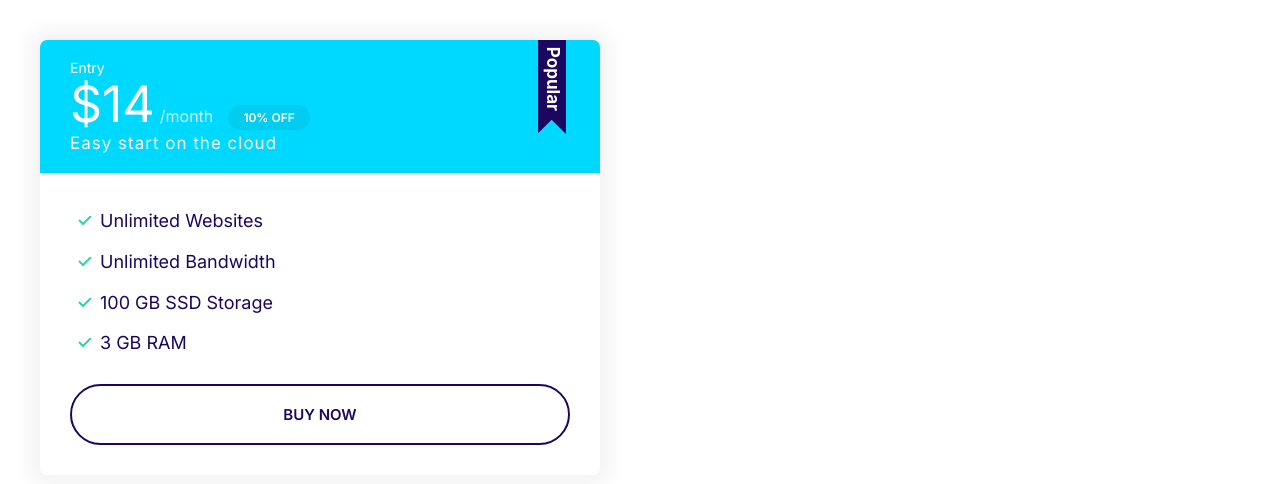
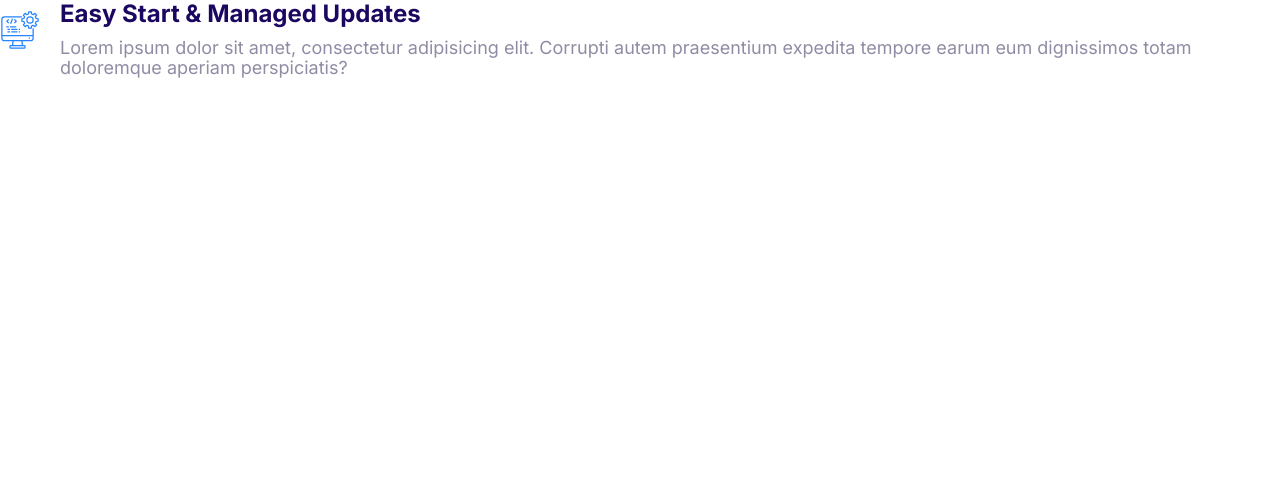
Before and after one commit to Oenghuswalsh/moshify, a plain HTML site: page index.html in a window 1280 px wide. Drawn offline with Linux system fonts and the light colour scheme.

Commit message:
Build media component.

```diff
--- a/css/styles.css
+++ b/css/styles.css
@@ -361,3 +361,21 @@ a {
     font-size: 1.7rem;
   }
 }
+
+/* Media */
+
+.media {
+  display: flex;
+}
+
+.media__title {
+  margin-top: 0;
+}
+
+.media__body {
+  margin: 0 2rem;
+}
+
+.media__image {
+  margin-top: 1rem;
+}
--- a/index.html
+++ b/index.html
@@ -15,26 +15,19 @@
     <link rel="stylesheet" href="css/styles.css" />
   </head>
   <body>
-    <div style="width: 50%; padding: 4rem">
-      <div class="plan plan--popular">
-        <div class="card card--secondary">
-          <header class="card__header">
-            <h3 class="plan__name">Entry</h3>
-            <span class="plan__price">$14</span>
-            <span class="plan__billing-cycle">/month</span>
-            <span class="badge badge--secondary badge--small">10% OFF</span>
-            <span class="plan__description">Easy start on the cloud</span>
-          </header>
-          <div class="card__body">
-            <ul class="list list--tick">
-              <li class="list__item">Unlimited Websites</li>
-              <li class="list__item">Unlimited Bandwidth</li>
-              <li class="list__item">100 GB SSD Storage</li>
-              <li class="list__item">3 GB RAM</li>
-            </ul>
-            <button class="btn btn--outline btn--block">Buy Now</button>
-          </div>
-        </div>
+    <div class="media">
+      <div class="media__image">
+        <svg class="icon icon--primary">
+          <use xlink:href="css/images/sprite.svg#computer"></use>
+        </svg>
+      </div>
+      <div class="media__body">
+        <h3 class="media__title">Easy Start & Managed Updates</h3>
+        <p>
+          Lorem ipsum dolor sit amet, consectetur adipisicing elit. Corrupti
+          autem praesentium expedita tempore earum eum dignissimos totam
+          doloremque aperiam perspiciatis?
+        </p>
       </div>
     </div>
   </body>
```
Also changed, not shown: css/components/medias.html (added, +15 -0 lines).
